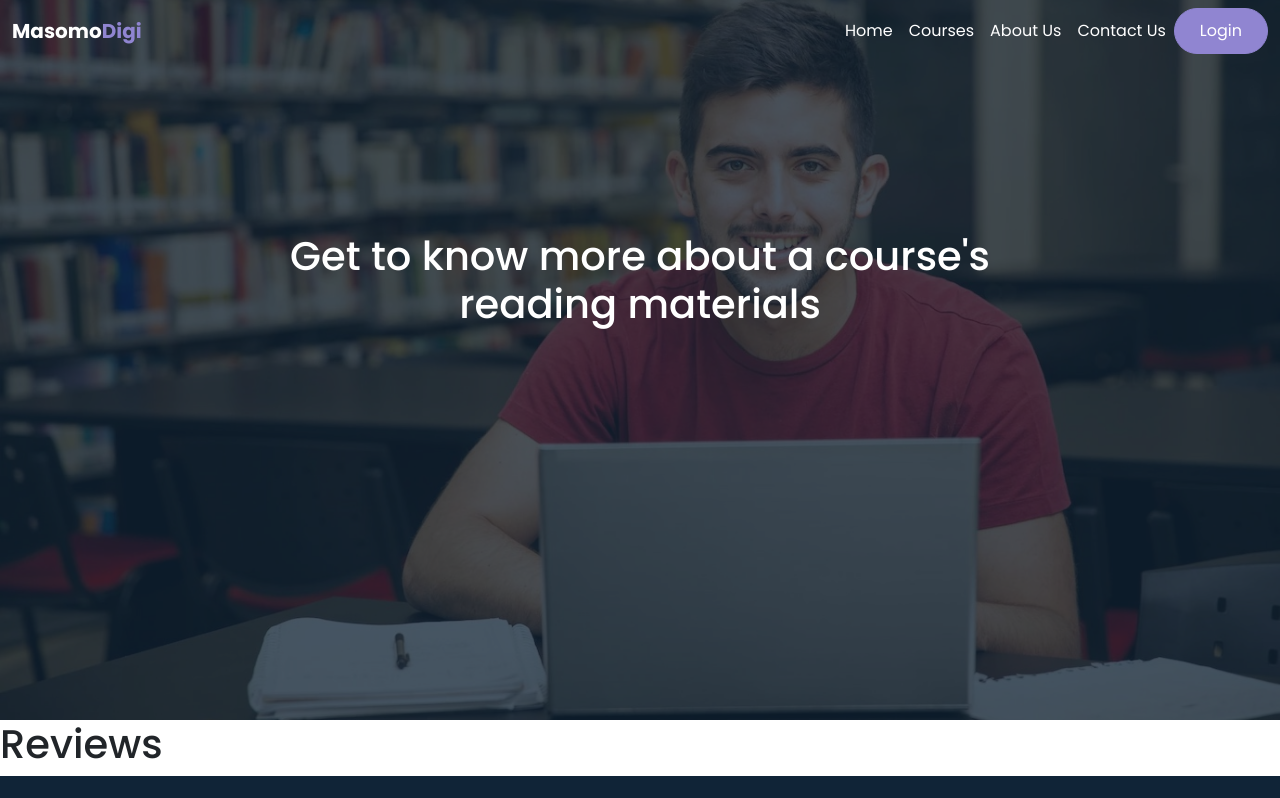
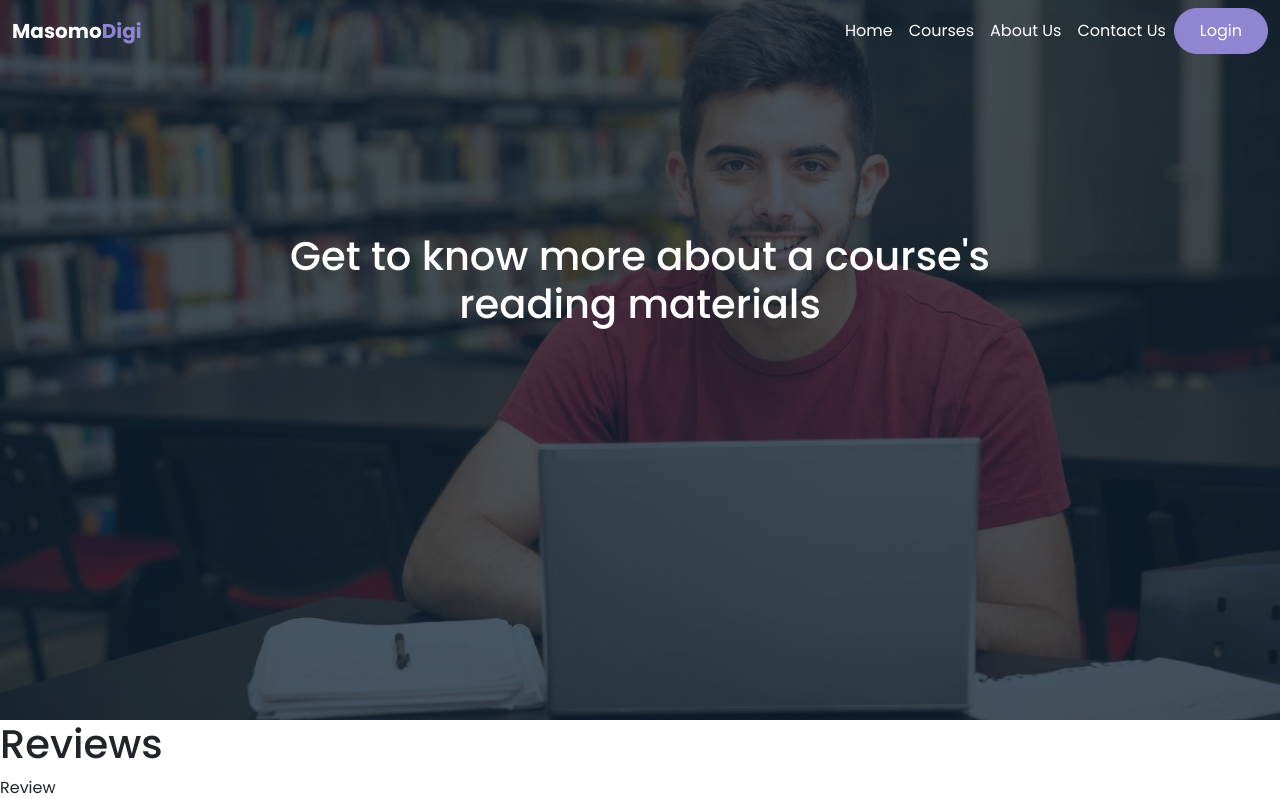
Before and after one commit to Njihia413/phase-5-project, a React (Create React App) app in the folder client/: page /BookDetails in a window 1280 px wide. Shown: the top 798 px of the page. Built offline with nearby package versions, Linux system fonts and the light colour scheme.

Commit message:
imported review form

```diff
--- a/client/src/pages/Reviews.js
+++ b/client/src/pages/Reviews.js
@@ -1,10 +1,15 @@
 import React from 'react'
+import ReviewForm from './ReviewForm'
 
 function Reviews() {
   return (
     <div className='review'>
       <h1>Reviews</h1>
+      <ReviewForm/>
     </div>
+
+
+
   )
 }
 
```
